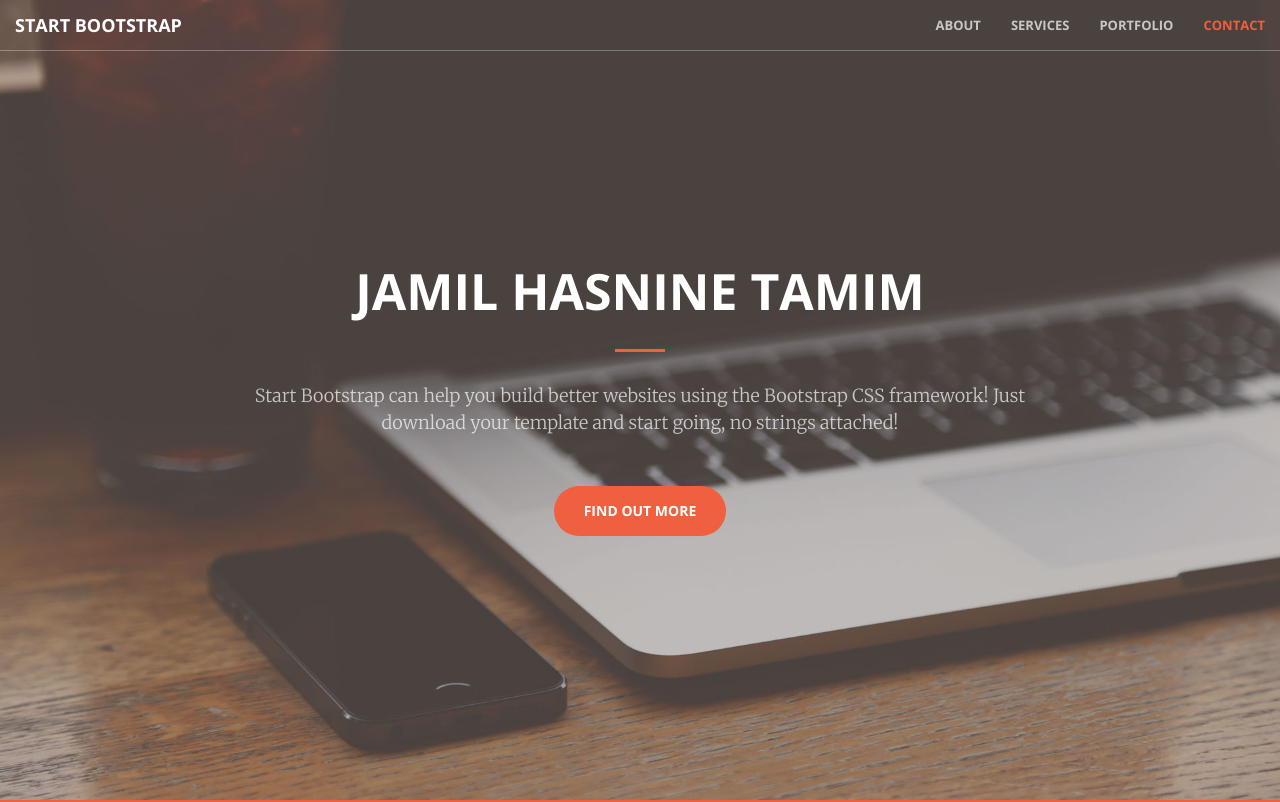
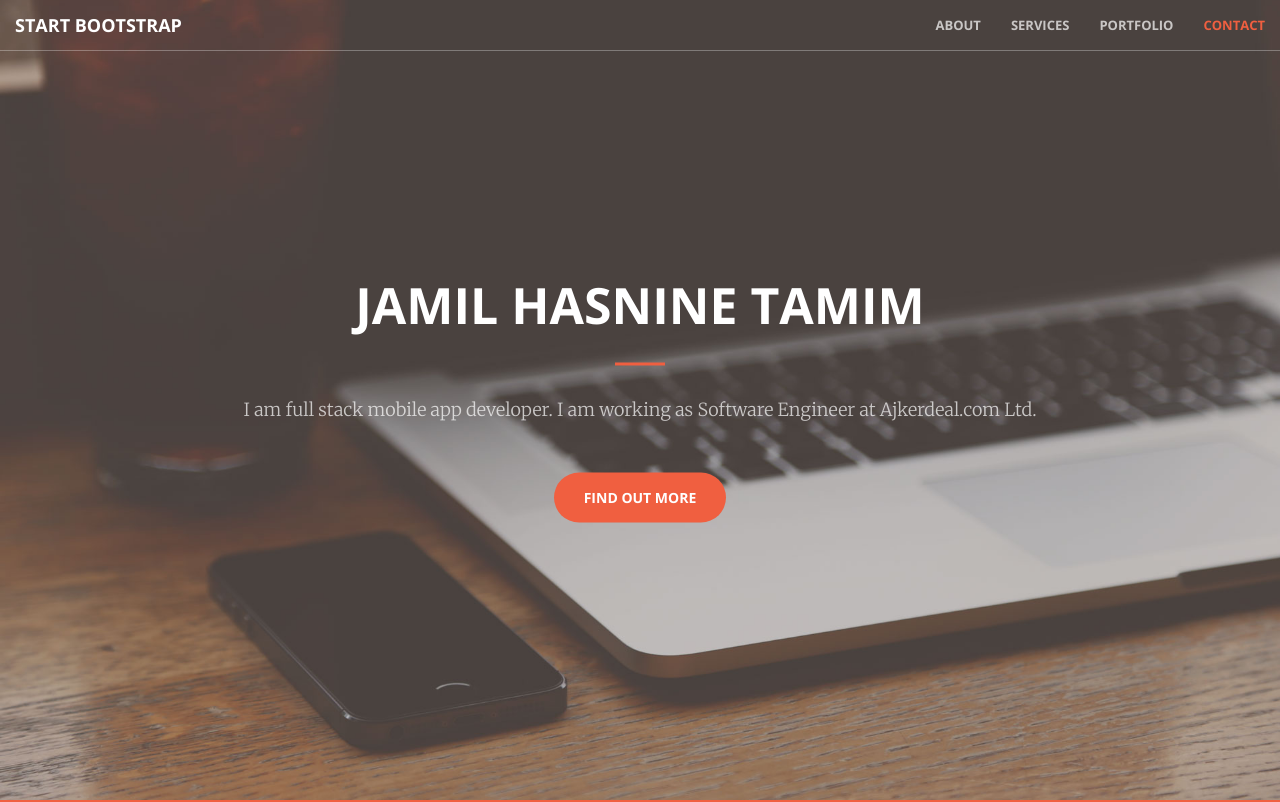
Before and after one commit to hasnine/hasnine.github.io, a website: page index.html in a window 1280 px wide. Shown: the top 802 px of the page. Drawn offline with nearby package versions, Linux system fonts and the light colour scheme.

Commit message:
name changed

```diff
--- a/index.html
+++ b/index.html
@@ -73,7 +73,7 @@
             <div class="header-content-inner">
                 <h1 id="homeHeading">Jamil Hasnine Tamim</h1>
                 <hr>
-                <p>Start Bootstrap can help you build better websites using the Bootstrap CSS framework! Just download your template and start going, no strings attached!</p>
+                <p>I am full stack mobile app developer. I am working as Software Engineer at Ajkerdeal.com Ltd. </p>
                 <a href="#about" class="btn btn-primary btn-xl page-scroll">Find Out More</a>
             </div>
         </div>
```
